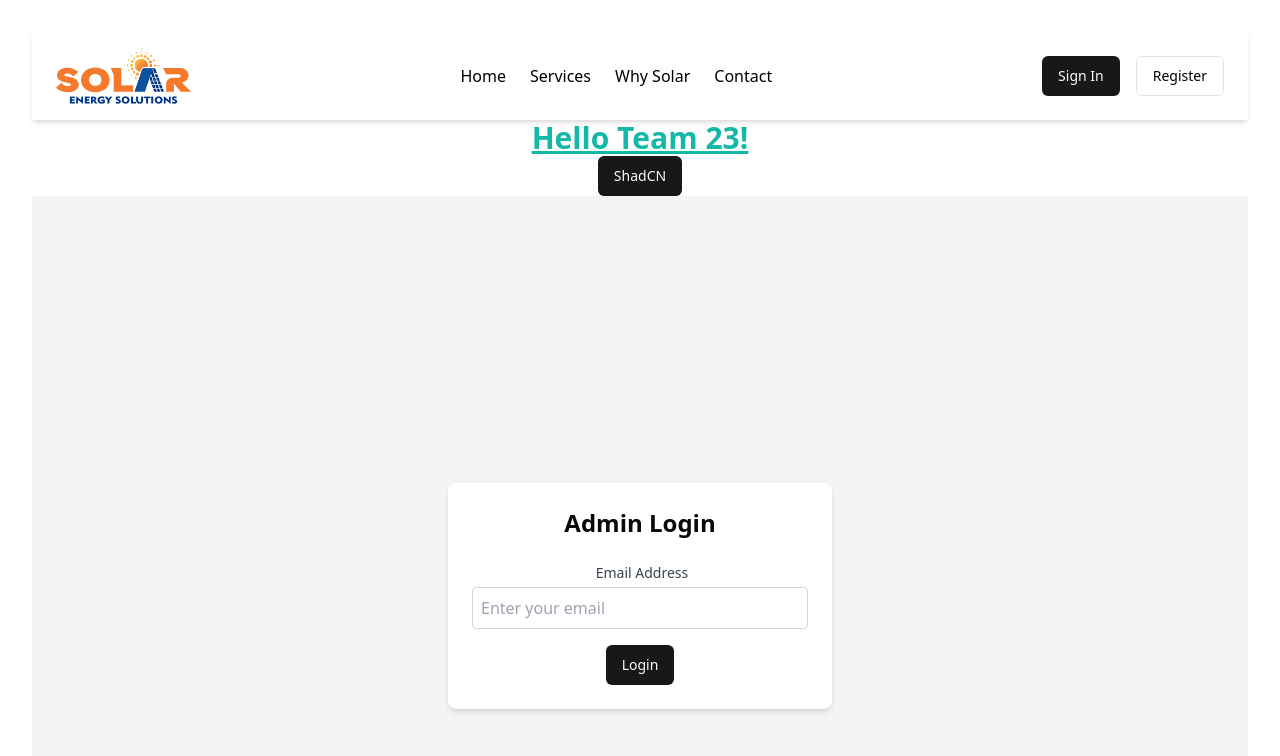
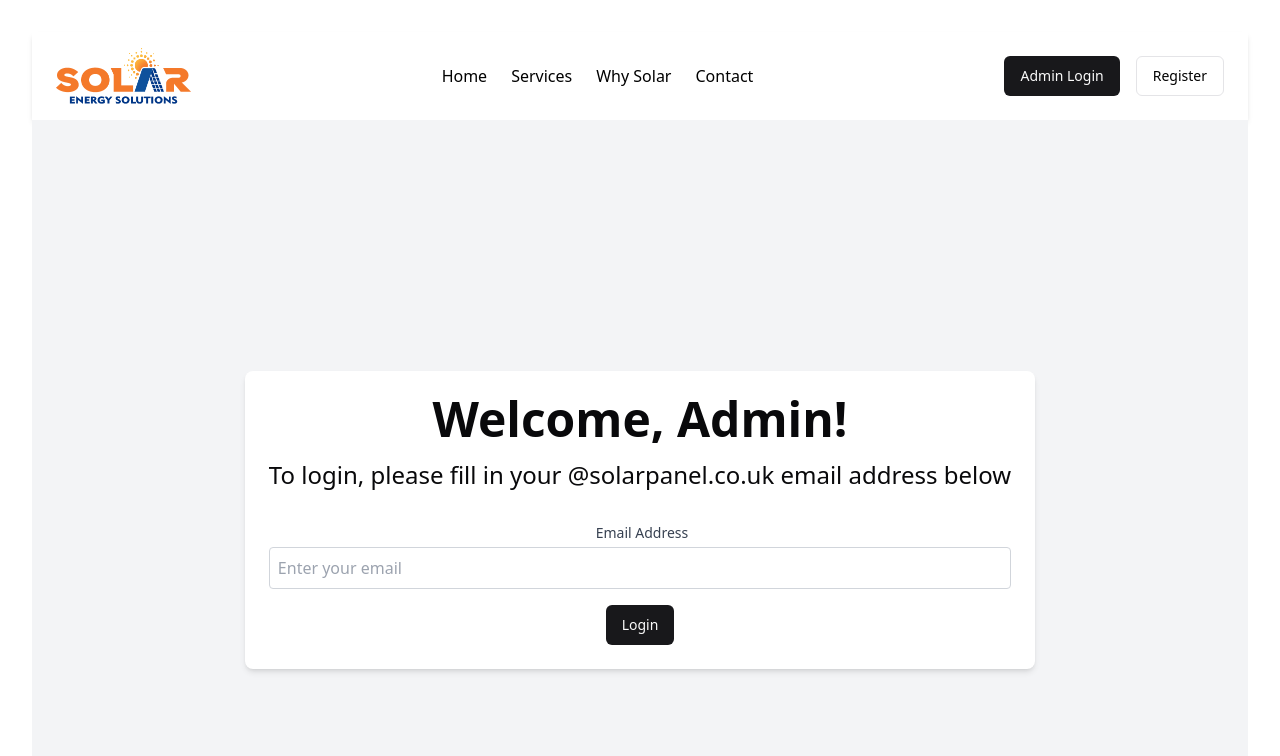
Before and after one commit to kimmimonkey/Voyage-52, a React (Vite) app: page /admin-login in a window 1280 px wide. Shown: the top 756 px of the page. Built offline with nearby package versions, Linux system fonts and the light colour scheme.

Commit message:
Added base styles and layout to admin login page. Confiured Admin login with React Router.

```diff
--- a/src/App.jsx
+++ b/src/App.jsx
@@ -1,16 +1,15 @@
 import "./App.css";
-import { Button } from "./components/ui/button";
+import Header from "./components/Header";
 import AdminLogin from "./pages/AdminLogin";
+import { BrowserRouter, Routes, Route, useLocation } from "react-router-dom";
 
 export default function App() {
   return (
-    <>
-      <h1 className="text-teal-500 text-3xl font-bold underline">
-        Hello Team 23!
-      </h1>
-      <Button>ShadCN</Button>
-
-      <AdminLogin />
-    </>
+    <BrowserRouter>
+      <Header />
+      <Routes>
+        <Route path="/admin-login" element={<AdminLogin />} />
+      </Routes>
+    </BrowserRouter>
   );
 }
--- a/src/components/Header.jsx
+++ b/src/components/Header.jsx
@@ -39,7 +39,7 @@ export default function Header() {
             {menuItems &&
               menuItems.map((item) => (
                 <li key={item.name}>
-                  <Link to="/" className="hover:text-orange-400">
+                  <Link to={item.link} className="hover:text-orange-400">
                     {item.name}
                   </Link>
                 </li>
@@ -47,7 +47,10 @@ export default function Header() {
           </ul>
         </nav>
         <div className="flex gap-4">
-          <Button>Sign In</Button>
+          <Link to="/admin-login">
+            <Button>Admin Login</Button>
+          </Link>
+
           <Button variant="outline">Register</Button>
         </div>
       </div>
--- a/src/main.jsx
+++ b/src/main.jsx
@@ -8,10 +8,6 @@ import { Toaster } from "./components/ui/toaster";
 
 createRoot(document.getElementById("root")).render(
   <StrictMode>
-    <BrowserRouter>
-      <Header />
-      <App />
-      <Toaster />
-    </BrowserRouter>
+    <App />
   </StrictMode>
 );
--- a/src/pages/AdminLogin.jsx
+++ b/src/pages/AdminLogin.jsx
@@ -30,9 +30,14 @@ export default function AdminLogin() {
   };
 
   return (
-    <div className="flex items-center justify-center min-h-screen bg-gray-100">
-      <div className="w-full max-w-sm p-6 bg-white rounded-lg shadow-md">
-        <h2 className="text-2xl font-bold text-center mb-6">Admin Login</h2>
+    <div className="flex flex-col items-center justify-center min-h-screen bg-gray-100">
+      <div className="w-full max-w-fit p-6 bg-white rounded-lg shadow-md">
+        <div className="text-center pb-8">
+          <h1 className="text-5xl font-bold pb-4">Welcome, Admin!</h1>
+          <p className="text-2xl">
+            To login, please fill in your @solarpanel.co.uk email address below
+          </p>
+        </div>
         <form onSubmit={handleSubmit} className="space-y-4">
           <div>
             <label
```
